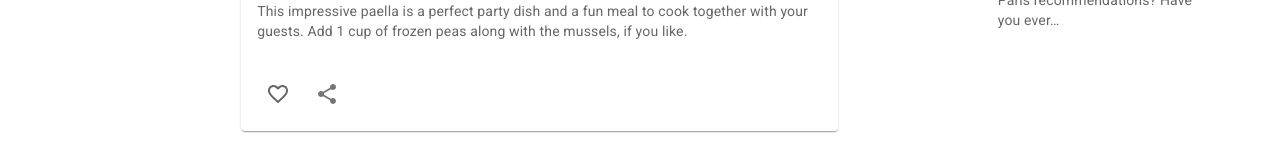
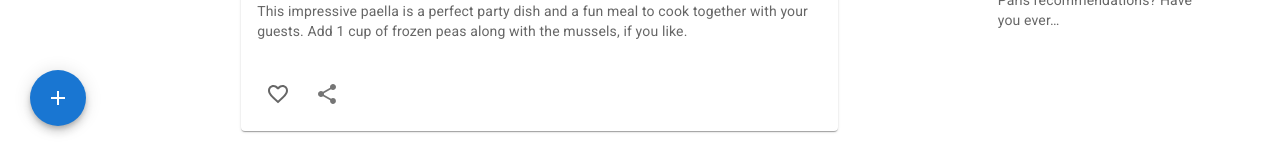
Before and after one commit to voboghure-dev/react-mui-social-site, a React (Create React App) app: page / in a window 1280 px wide. Shown: the part 654-800 px from the top of the page. Built offline with nearby package versions, Linux system fonts and the light colour scheme.

Commit message:
Mui Tooltip, Fab, Icons
Signed-off-by: Tapan Kumer Das <voboghure.dev@gmail.com>

```diff
--- a/src/App.js
+++ b/src/App.js
@@ -1,4 +1,5 @@
 import { Box, Stack } from '@mui/material';
+import Add from './components/Add';
 // import { Box } from '@mui/system';
 import Feed from './components/Feed';
 import Navbar from './components/Navbar';
@@ -14,6 +15,7 @@
         <Feed />
         <Rightbar />
       </Stack>
+      <Add />
     </Box>
   );
 }
--- /dev/null
+++ b/src/components/Add.jsx
@@ -0,0 +1,22 @@
+import { Fab, Tooltip } from '@mui/material';
+import React from 'react';
+import { Add as AddIcon } from '@mui/icons-material';
+
+export default function Add() {
+  return (
+    <>
+      <Tooltip
+        title='Delete'
+        sx={{
+          position: 'fixed',
+          bottom: 20,
+          left: { xs: 'calc(50% - 25px)', md: 30 },
+        }}
+      >
+        <Fab color='primary' aria-label='add'>
+          <AddIcon />
+        </Fab>
+      </Tooltip>
+    </>
+  );
+}
```
